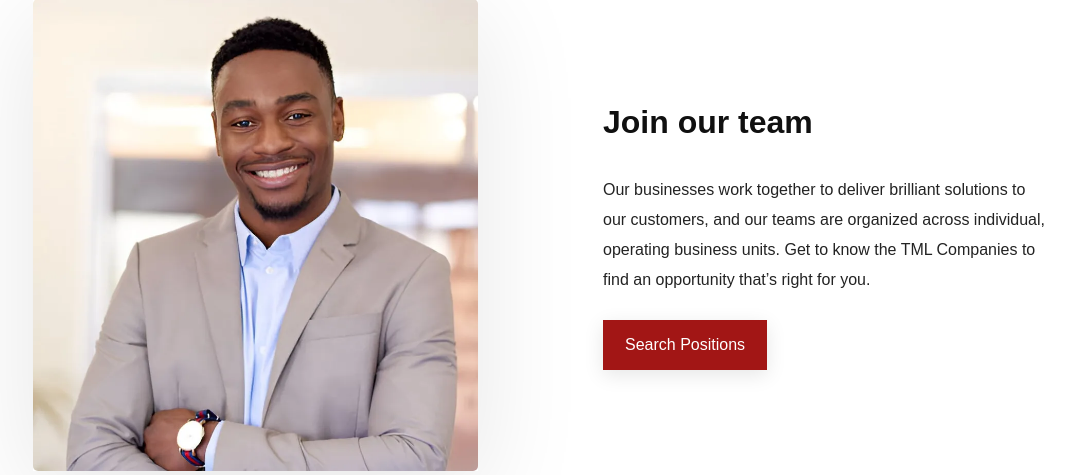
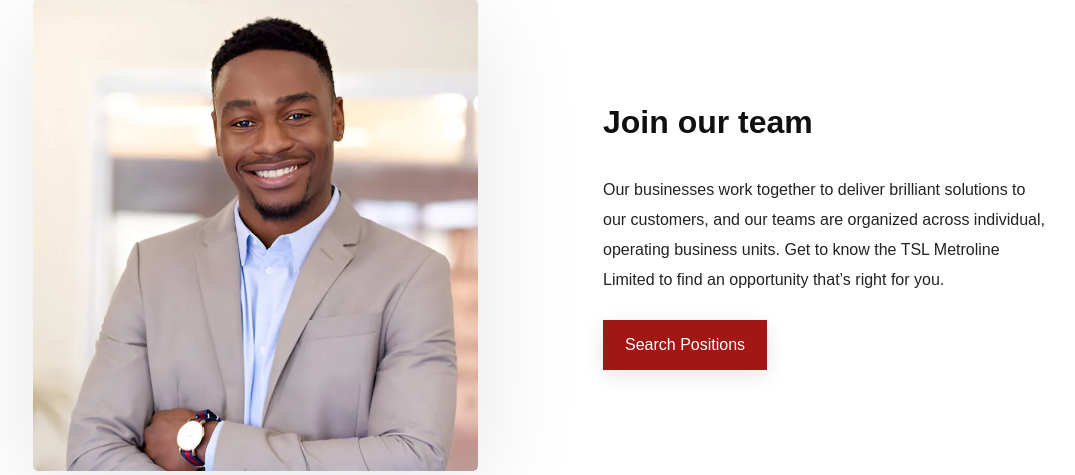
Before and after one commit to idongataide/tml, a PHP site: template views/careers/discover_careers.php in a window 1280 px wide. Shown: the part 889-1364 px from the top of the page, without its empty margins (52-1127 px from the left). Run offline with PHP 8.4, Linux system fonts and the light colour scheme; the template is opened without the code that fills it, so the values that code supplies are empty; some libraries are stand-ins or nearby versions; some web fonts are replaced.

Commit message:
first commit

```diff
--- a/views/careers/discover_careers.php
+++ b/views/careers/discover_careers.php
@@ -48,7 +48,7 @@
             </div>
             <div class="col-xl-5 col-lg-5 offset-lg-1" data-anime='{ "el": "childs", "translateY": [30, 0], "opacity": [0,1], "duration": 600, "delay":0, "staggervalue": 300, "easing": "easeOutQuad" }'>
                <h3 class="alt-font fw-700 text-dark-gray ls-minus-1px shadow-none" data-fancy-text='{ "opacity": [0, 1], "translateY": [50, 0], "filter": ["blur(20px)", "blur(0px)"], "string": ["Join our team"], "duration": 400, "delay": 0, "speed": 50, "easing": "easeOutQuad" }'></h3>
-               <p data-anime='{ "el": "lines", "translateY": [30, 0], "opacity": [0,1], "duration": 600, "delay": 0, "staggervalue": 300, "easing": "easeOutQuad" }'>Our businesses work together to deliver brilliant solutions to our customers, and our teams are organized across individual, operating business units. Get to know the TML Companies to find an opportunity that’s right for you.</p>
+               <p data-anime='{ "el": "lines", "translateY": [30, 0], "opacity": [0,1], "duration": 600, "delay": 0, "staggervalue": 300, "easing": "easeOutQuad" }'>Our businesses work together to deliver brilliant solutions to our customers, and our teams are organized across individual, operating business units. Get to know the TSL Metroline Limited to find an opportunity that’s right for you.</p>
                <a href="#" class="btn btn-extra-large btn-primary fw-400">Search Positions</a>
             </div>
         </div>
```
